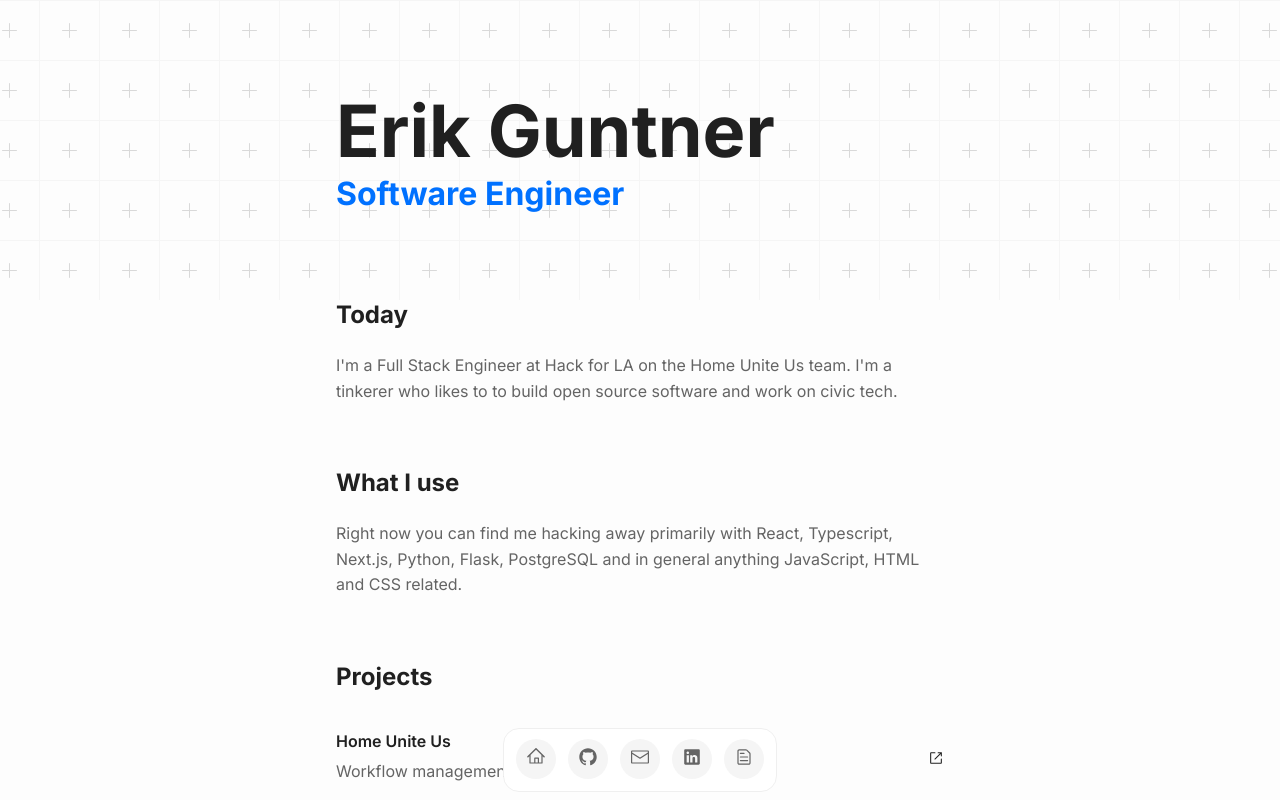
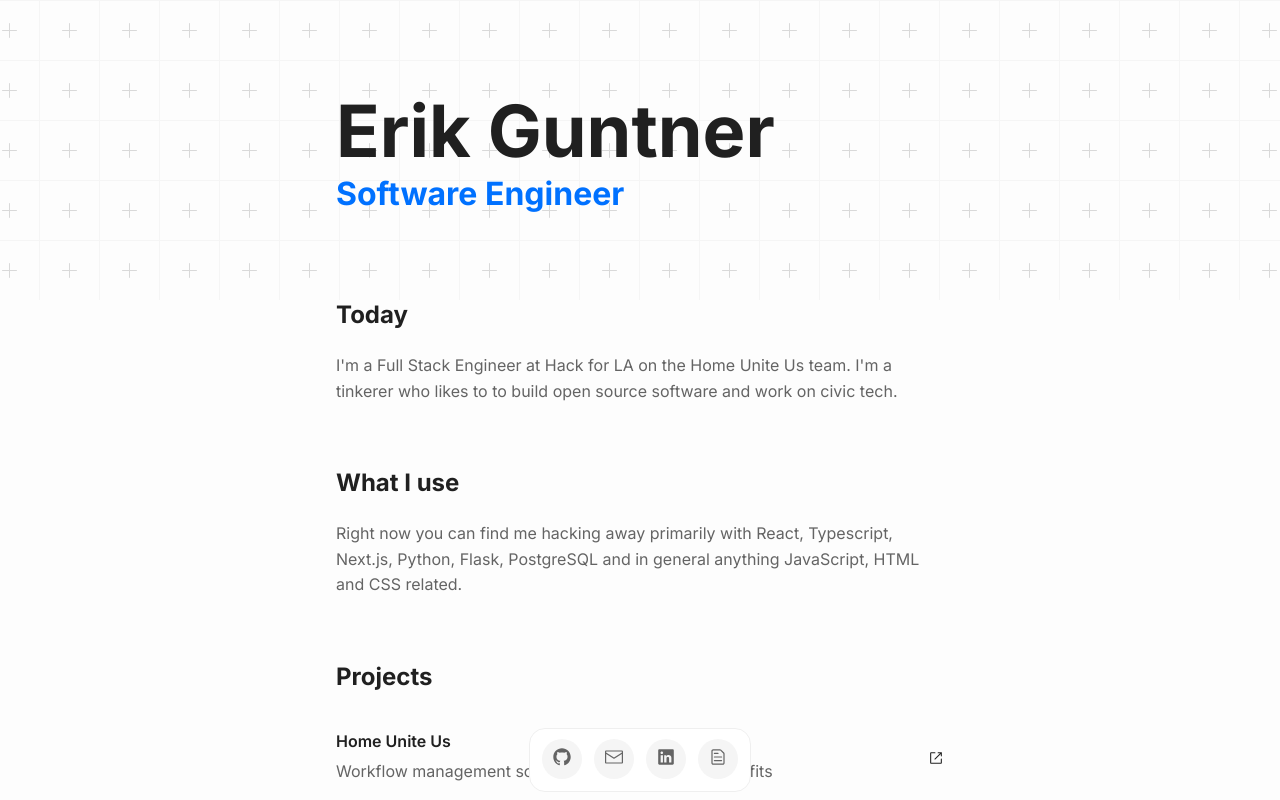
Before and after one commit to erikguntner/personal-site, a Next.js app: page / in a window 1280 px wide. Built offline with nearby package versions, Linux system fonts and the light colour scheme.

Commit message:
Remove home icon

```diff
--- a/src/components/Footer.tsx
+++ b/src/components/Footer.tsx
@@ -20,11 +20,6 @@ import {
 import styles from "./footer.module.css";
 
 export const footerLinks = [
-  {
-    label: "Home",
-    href: "/",
-    icon: <HomeIcon width="18" height="18" />,
-  },
   {
     label: "GitHub",
     href: "https://github.com/erikguntner",
```
